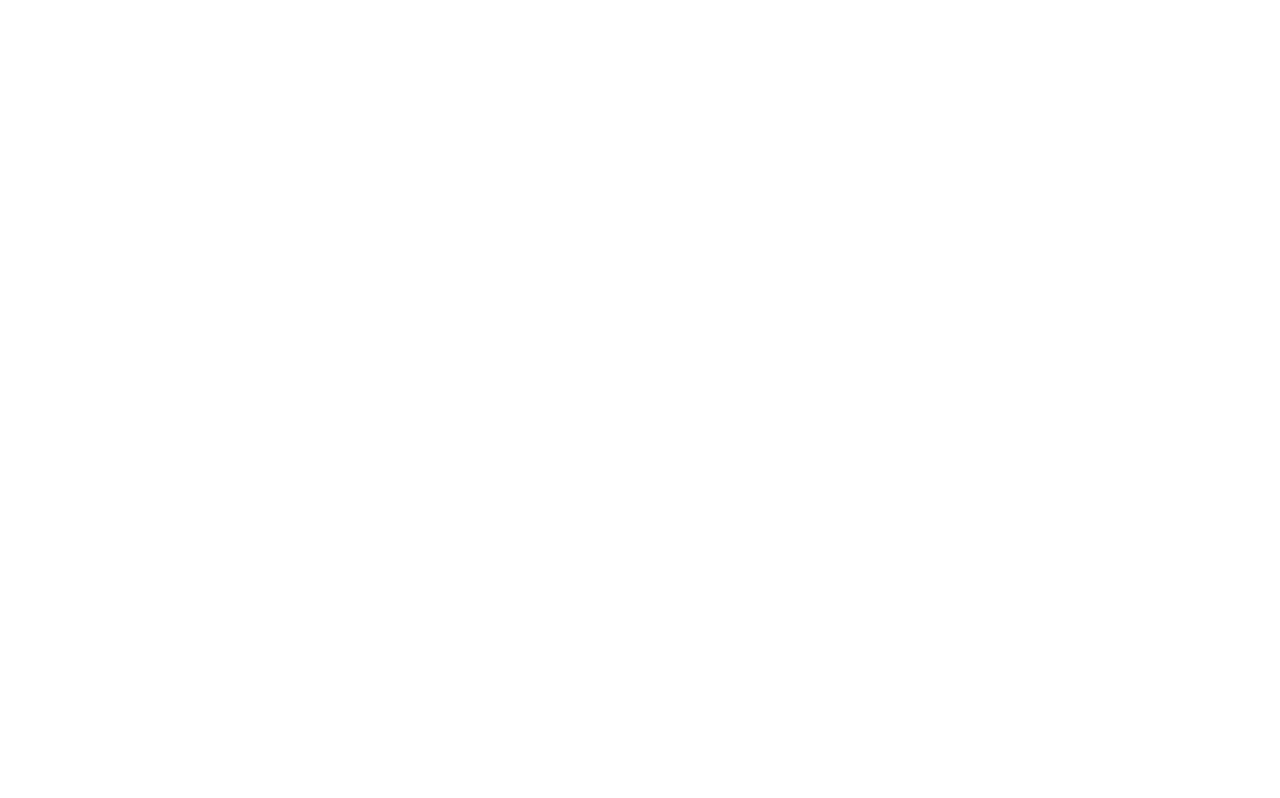
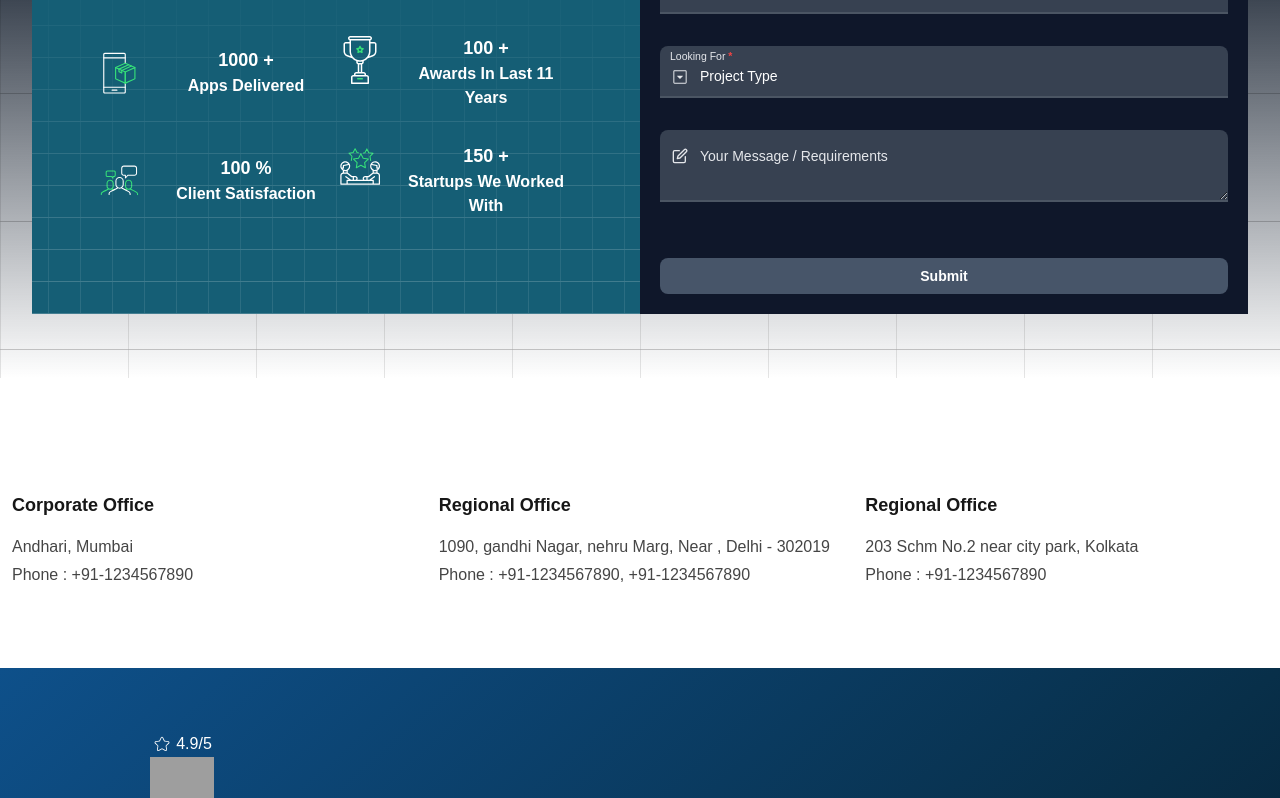
Before and after one commit to img-website/imgClone, a Next.js app: page /contactUs in a window 1280 px wide. Shown: the part 820-1618 px from the top of the page. Before the commit the page ends 800 px from the top, so only its background shows below. Built offline with nearby package versions, Linux system fonts and the light colour scheme; grey boxes are pictures that could not be loaded.

Commit message:
contact-us

```diff
--- a/app/contactUs/page.js
+++ b/app/contactUs/page.js
@@ -1,6 +1,8 @@
 import Header from '@/components/header/Header'
 import React from 'react'
 import Image from "next/image";
+import Form from '@/components/contactForm/Form';
+import Footer from '@/components/footer/Footer';
 
 function page() {
   return (
@@ -20,7 +22,7 @@ function page() {
                 <div className="relative overflow-hidden z-10 text-center 2xl:max-w-7xl xl:max-w-6xl lg:max-w-5xl md:max-w-3xl sm:max-w-3xl max-w-2xl px-6 lg:px-8 w-full lg:pt-40 sm:pt-32 pt-28 pb-12">
                   <div className="max-md:text-2xl/tight max-xl:text-3xl/tight text-4xl/tight font-light text-white">
 
-                    <span className="colorApply3 font-bold block text-balance pb-1 shadow-blue-950 via-blue-500"><div className="">Transform Your Business Idea Into Reality!</div>
+                    <span className="colorApply3 font-bold block text-balance pb-1 shadow-blue-950 via-blue-500"><div className="">Bring Your Business Vision to Life!</div>
                     </span>
                   </div>
                   <div className="max-md:text-sm text-base text-white pt-5 text-balance mx-auto w-10/12 empty:hidden"></div>
@@ -29,6 +31,33 @@ function page() {
             </div>
           </div>
         </div></div>
+        <Form/>
+        <div className="w-full flex flex-wrap py-12 my-8 gap-y-10 border-y border-white/20">
+    <div className="w-full sm:w-1/2 md:w-1/3 lg:w-1/3">
+        <div className="flex flex-col w-full px-3 text-sm lg:text-base">
+            <div className="w-full font-bold text-base lg:text-lg pb-4">Corporate Office</div>
+            <div className="w-full opacity-80 pb-1">Andhari, Mumbai</div>
+            <div className="w-full opacity-80">Phone : +91-1234567890</div>
+        </div>
+    </div>
+    <div className="w-full sm:w-1/2 md:w-1/3 lg:w-1/3">
+        <div className="flex flex-col w-full px-3 text-sm lg:text-base">
+            <div className="w-full font-bold text-base lg:text-lg pb-4">Regional Office</div>
+            <div className="w-full opacity-80 pb-1">1090, gandhi Nagar, nehru Marg, Near , Delhi - 302019</div>
+            <div className="w-full opacity-80">Phone : +91-1234567890, +91-1234567890</div>
+        </div>
+    </div>
+
+    <div className="w-full sm:w-1/2 md:w-1/3 lg:w-1/3">
+        <div className="flex flex-col w-full px-3 text-sm lg:text-base">
+            <div className="w-full font-bold text-base lg:text-lg pb-4">Regional Office</div>
+            <div className="w-full opacity-80 pb-1">203 Schm No.2 near city park, Kolkata</div>
+            <div className="w-full opacity-80">Phone : +91-1234567890</div>
+
+        </div>
+    </div>
+</div>
+        <Footer/>
     </>
   )
 }
```
